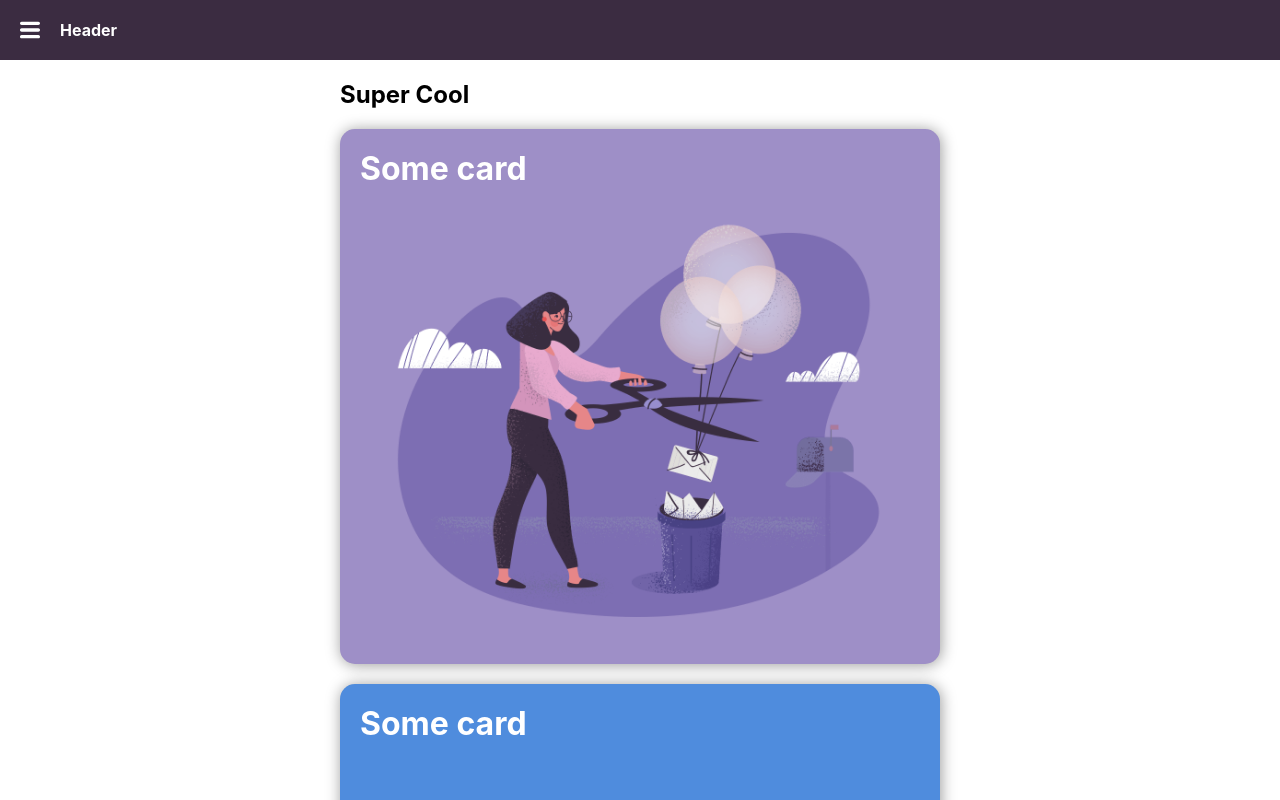
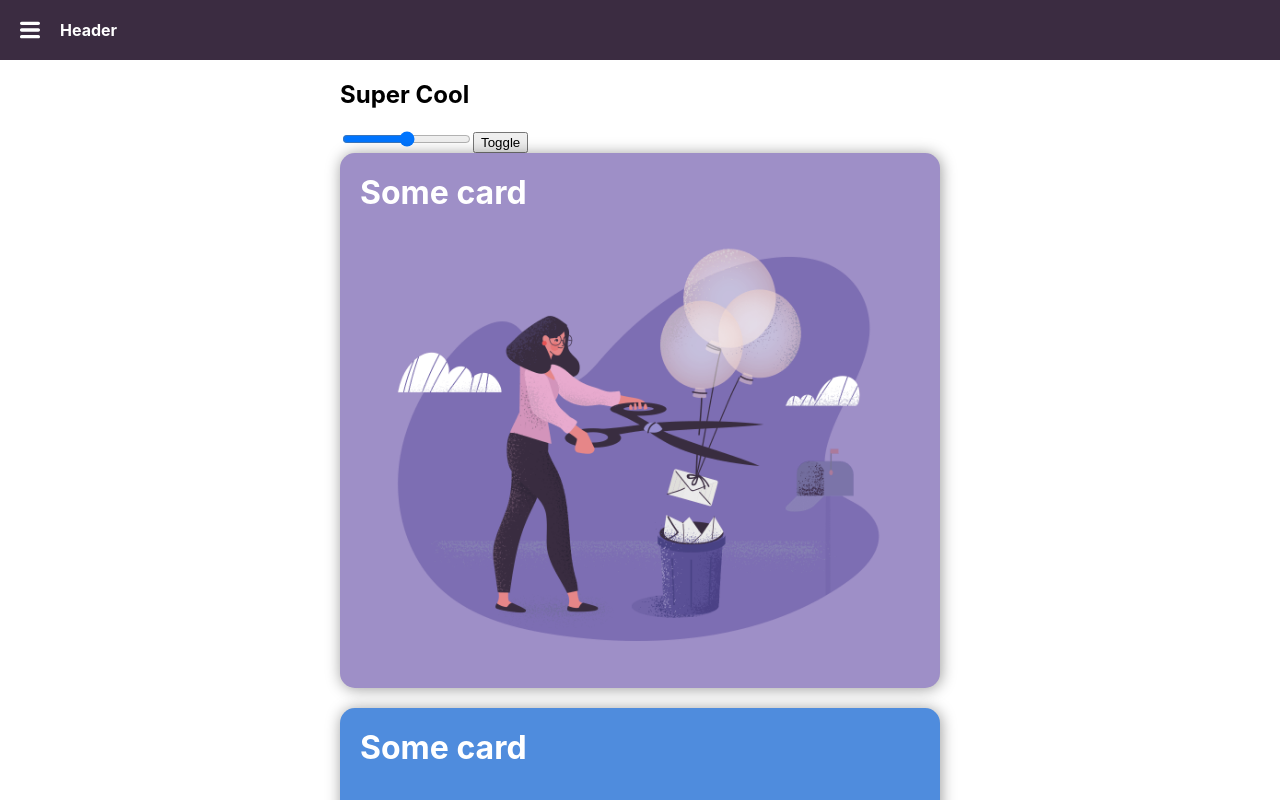
Before and after one commit to brittneypostma/lut-framer-motion, a React (Create React App) app: page / in a window 1280 px wide. Shown: the top 800 px of the page. Built offline with nearby package versions, Linux system fonts and the light colour scheme.

Commit message:
inputs buttons state motion

```diff
--- a/src/App.js
+++ b/src/App.js
@@ -1,4 +1,4 @@
-import React from "react";
+import React, { useState } from "react";
 import { motion } from 'framer-motion'
 import { Card, CardGrid, Container, Header } from "./Elements";
 import "./App.css";
@@ -9,14 +9,30 @@ import black from "./black.png";
 import green from "./green.png";
 
 function App() {
+  const [value, setValue] = useState(0)
+  const [isToggled, setToggle] = useState(true)
+
+  // By default all transforms are 3d.
+  // You should only animate transform and opacity.
+  // Translate shortcuts: x, y, z
+  // Translate: translateX, translateY, translateZ
+  // Scale: screenLeft, scaleX, scaleY
+  // Rotate: rotate, rotateX, rotateY, rotateZ
+  // Skew: skew, skewX, skewY
   return (
-    <motion.div>
+    <motion.div
+      initial={{ opacity: 0 }}
+      animate={{ opacity: 1 }}
+      transition={{ duration: 1 }}
+    >
       <Header>
         <Menu />
         <h1>Header</h1>
       </Header>
       <Container>
-        <h2>Super Cool</h2>
+        <motion.h2 animate={{ opacity: isToggled, x: value + 'px' }}>Super Cool</motion.h2>
+        <input type="range" min="-100" max="100" value={value} onChange={e => setValue(e.target.value)} />
+        <button onClick={() => setToggle(prevValue => prevValue ? 0 : 1)}>Toggle</button>
         <CardGrid>
           <Card style={{ background: "var(--purp)" }}>
             <h3>Some card</h3>
```
